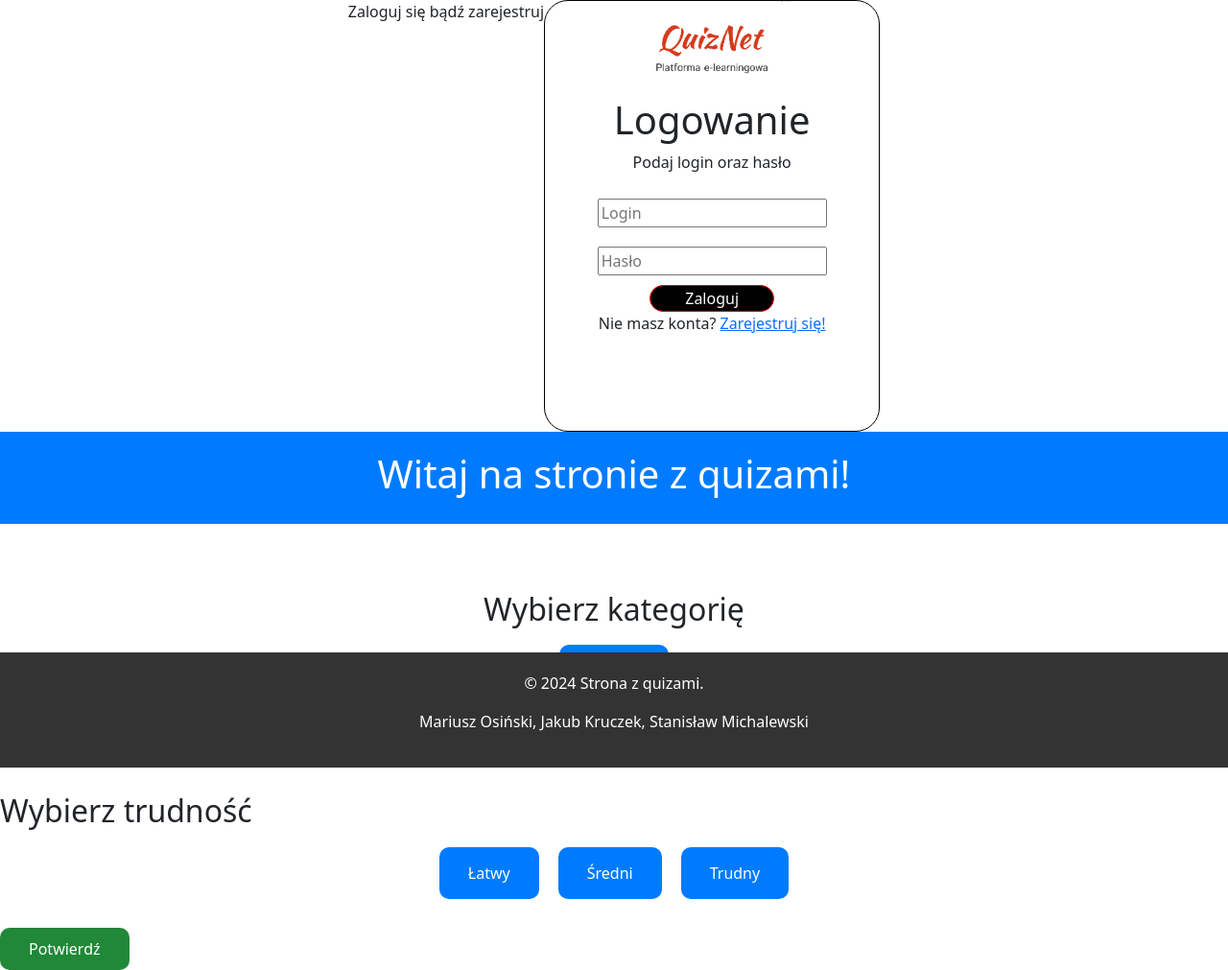
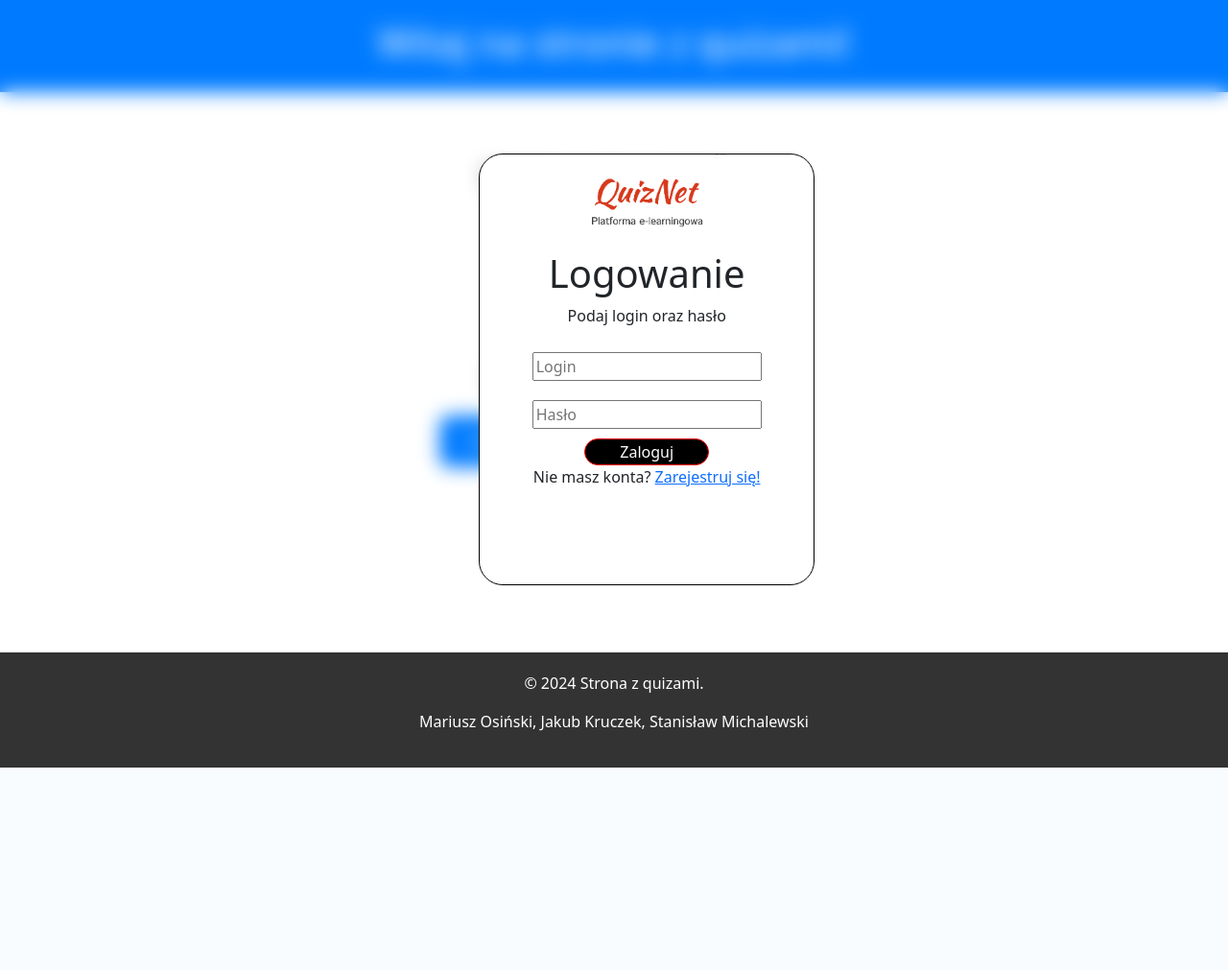
Before and after one commit to Rufus785/QuizNet, a PHP site: page / in a window 1280 px wide. Shown: the whole page at 96% size. After the commit the page ends 800 px from the top, so only its background shows below. Run offline with PHP 8.4, Linux system fonts and the light colour scheme; data comes from the database, SQL or seed files in the repository.

Commit message:
Male poprawki

```diff
--- a/QuizNet/css/styles.css
+++ b/QuizNet/css/styles.css
@@ -1,8 +1,8 @@
-.nav{
+.nav {
   display: flex;
   flex-direction: row;
 }
-.login-btn{
+.login-btn {
   position: absolute;
   background-color: rgb(133, 21, 21);
   color: white;
@@ -11,44 +11,62 @@
   border-radius: 10%;
   right: 5%;
 }
-.logo{
+.logo {
   max-height: 100px;
 }
-.login{
-    /* left: calc(50%-175px); */
+.content1 {
+  backdrop-filter: blur(10px);
+  position: absolute;
+  width: 100vw;
+  height: 100vh;
+  display: flex;
+  align-items: center;
+}
+.login {
+  left: 39%;
+  top: 20%;
+  position: absolute;
   text-align: center;
   width: 350px;
   height: 450px;
-    background-color: transparent;
+  background-color: white;
   border: 1px solid black;
   border-radius: 25px;
+  z-index: 2;
 }
-.login img, .registration img{
+.login img,
+.registration img {
   max-height: 100px;
 }
-.login-label, .password-label,.password-confirm-label{
+.login-label,
+.password-label,
+.password-confirm-label {
   margin-top: 10px;
   margin-bottom: 10px;
 }
-.content{
+.content {
   display: flex;
   justify-content: center;
 }
-.confirm{
+.confirm {
   background-color: black;
   color: white;
   border: 1px solid red;
   border-radius: 15px;
   width: 130px;
 }
-.registration{
+.registration {
+  left: 39%;
+  top: 20%;
+  position: absolute;
   display: none;
   text-align: center;
   width: 350px;
   height: 450px;
-background-color: transparent;
+  background-color: white;
   border: 1px solid black;
   border-radius: 25px;
+  z-index: 2;
 }
 body {
   font-family: Arial, sans-serif;
@@ -75,11 +93,13 @@
   padding: 50px 0;
 }
 
-h1, h2 {
+h1,
+h2 {
   margin-bottom: 20px;
 }
 
-.categories, .difficulties {
+.categories,
+.difficulties {
   display: flex;
   justify-content: center;
   align-items: center;
@@ -87,7 +107,8 @@
   margin-bottom: 20px;
 }
 
-.category-option, .difficulty-option {
+.category-option,
+.difficulty-option {
   margin: 10px;
   padding: 15px 30px;
   background-color: #007bff;
@@ -98,7 +119,8 @@
   transition: background-color 0.3s ease, color 0.3s ease; /* Dodatkowa animacja zmiany koloru */
 }
 
-.category-option:hover, .difficulty-option:hover {
+.category-option:hover,
+.difficulty-option:hover {
   background-color: #0056b3;
 }
 
@@ -116,19 +138,19 @@
   background-color: #0056b3; /* Zmiana koloru tła przy zaznaczeniu */
   color: #fff; /* Zmiana koloru tekstu przy zaznaczeniu */
 }
-#submit{
+#submit {
   background-color: #218838;
   color: white;
   border: none;
   border-radius: 10px;
   cursor: pointer;
-    transition:background-color 0.3s ease;
+  transition: background-color 0.3s ease;
   padding-top: 10px;
   padding-left: 30px;
   padding-right: 30px;
   padding-bottom: 10px;
 }
-#submit:hover{
+#submit:hover {
   background-color: #3adb5d;
 }
 
@@ -162,3 +184,12 @@
   background-color: blue;
   color: #fff;
 }
+.center {
+  text-align: center;
+}
+.center1 {
+  width: 100%;
+  align-items: center;
+  display: flex;
+  justify-content: center;
+}
--- a/QuizNet/index.php
+++ b/QuizNet/index.php
@@ -23,7 +23,7 @@
 		<div class="content">
         <?php
 
-		if($_SESSION['logged']){
+		if(isset($_SESSION['logged']) && $_SESSION['logged']){
 
 			$sql = "SELECT * FROM users WHERE id = '{$_SESSION['user_id']}'";
 			$result = $mysqli -> query($sql);
@@ -71,7 +71,8 @@
 				}
 			}
 
-			echo '<p>Zaloguj się bądź zarejestruj</p>
+			echo '
+			<div class="content1">
 				<div class="login">
 				<img src="img/QuizNet.png" alt="Logo">
 					<h1>Logowanie</h1>
@@ -101,6 +102,7 @@
 					</form>
 					<!-- Funkcja podmieniająca wyświetlaną zawartość -->
 					<p>Masz już konto? <a href="#" onclick="showLogin()">Zaloguj się!</a></p>
+				</div>
 				</div>
 			';
 		}
@@ -144,7 +146,7 @@
 
 
 
-        <h2>Wybierz trudność</h2>
+        <h2 class="center">Wybierz trudność</h2>
         <div class="difficulties">
             <label class="difficulty-option">
                 <input type="radio" name="difficulty" value="0"> Łatwy
@@ -156,7 +158,9 @@
                 <input type="radio" name="difficulty" value="2"> Trudny
             </label>
         </div>
-        <button id="submit" type="submit">Potwierdź</button>
+		<div class="center1">
+        <button id="submit" type="submit" class="centerButton">Potwierdź</button>
+		</div>
 		</form>
     </div>
 
--- a/QuizNet/test.php
+++ b/QuizNet/test.php
@@ -8,7 +8,7 @@
 	$sql = "SELECT * FROM questions WHERE subject_id = '{$_POST['category_id']}' AND level = '{$_POST['difficulty']}'";
 	$result = $mysqli->query($sql);
 	if ($result->num_rows >= 10){
-		echo '<form action="test.php" method="POST">';
+		echo '<form action="test.php" method="POST" class="content">';
 
 		//dodajemy informacje o podejsciu
 		$currentTime = time();
@@ -60,7 +60,7 @@
 			</div>
 			';
 		}
-		echo '<input type="hidden" name="attempt_id" value="'.$attempt_id.'"><input type="submit" name="wyslij" value="Wyślij">
+		echo '<input type="hidden" name="attempt_id" value="'.$attempt_id.'"><input type="submit" name="wyslij" value="Wyślij" class="wyslij">
 		</form>';
 	}else{
 		die('Niestety ten level nie jest jeszcze gotowy. <a href="index.php">Powrót</a>');
```
Also changed, not shown: QuizNet/css/questions.css (+18 -3 lines), QuizNet/js/admin-ajax.js (+17 -14 lines). Lines whose indentation alone changed are shown as unchanged.
